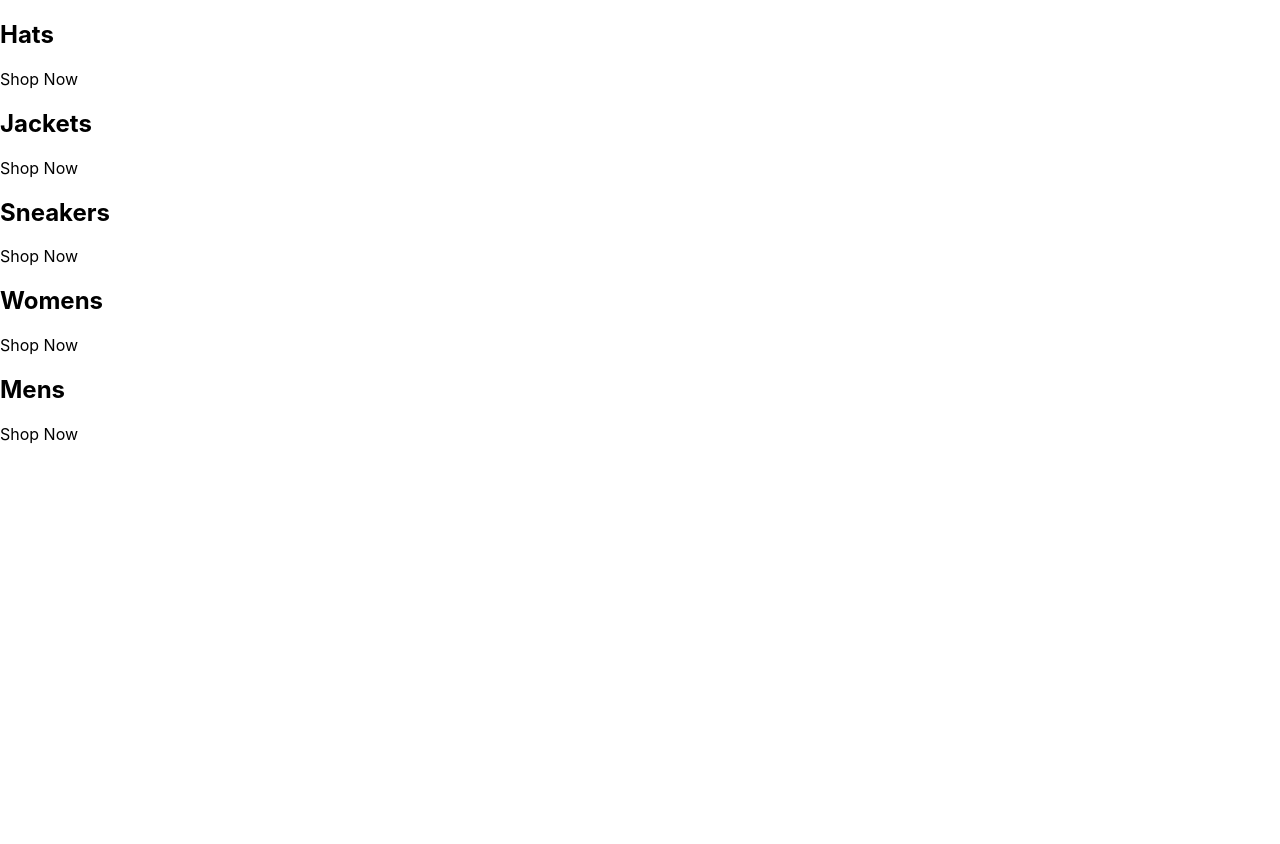
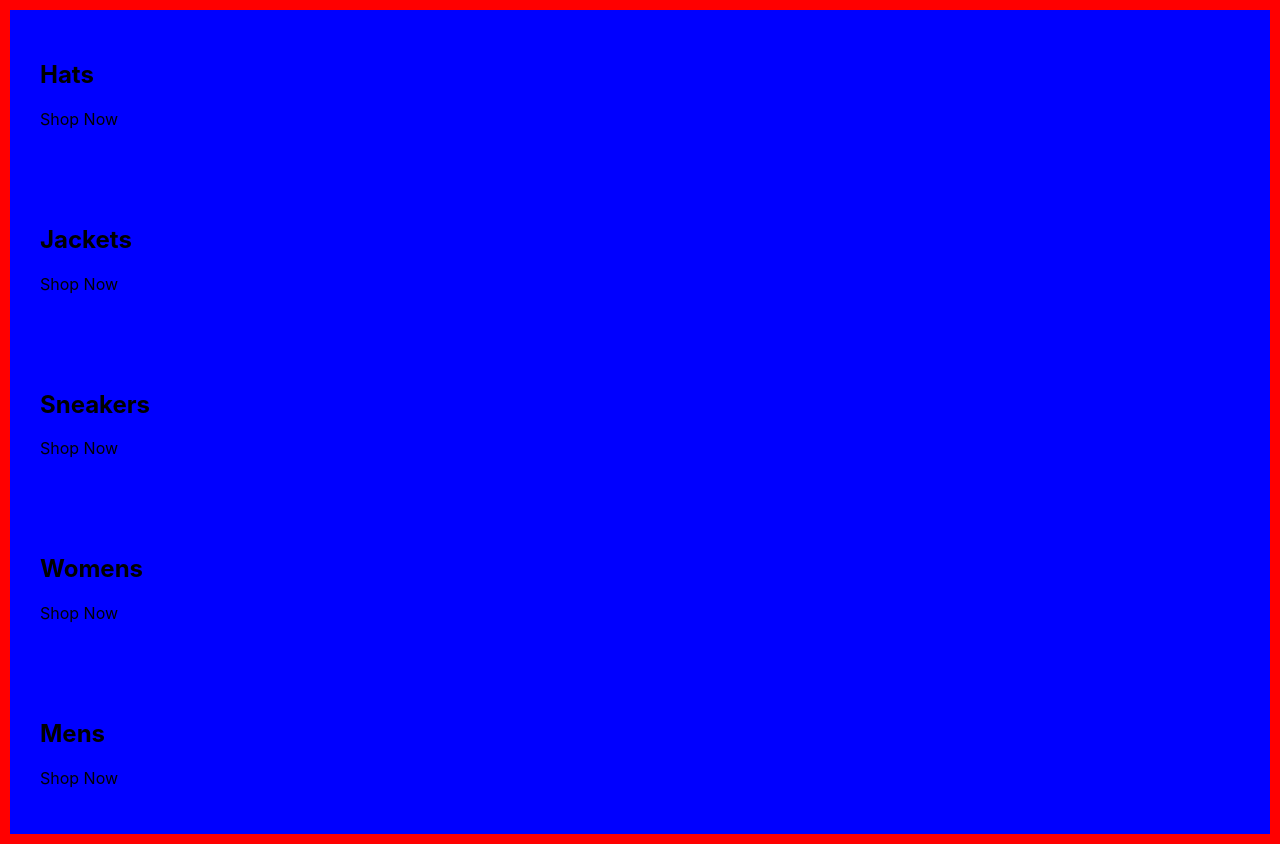
Before and after one commit to abduldoesramen/capstone, a React (Create React App) app in the folder crwn-clothing/: page / in a window 1280 px wide. Before the commit the page ends 800 px from the top, so only its background shows below. Built offline with nearby package versions, Linux system fonts and the light colour scheme.

Commit message:
added sass and fixed bug that did not allow sass to run correctly

```diff
--- a/crwn-clothing/src/App.js
+++ b/crwn-clothing/src/App.js
@@ -1,3 +1,6 @@
+import React from "react";
+import "./categories.styles.scss";
+
 const App = () => {
   const categories = [
     {
@@ -26,7 +29,7 @@
     <div className="categories-container">
       {categories.map(({ title }) => (
         <div className="category-container">
-          {/*<img />*/}
+          <div className="background-image" />
           <div className="category-body-container">
             <h2>{title}</h2>
             <p>Shop Now</p>
--- /dev/null
+++ b/crwn-clothing/src/categories.styles.scss
@@ -0,0 +1,14 @@
+.categories-container {
+    background-color: red;
+    padding: 10px;
+}
+
+    .cateogry-container {
+        background-color: green;
+        padding: 10px;
+    }
+
+        .category-body-container {
+            background-color: blue;
+            padding: 30px;
+        }
```
